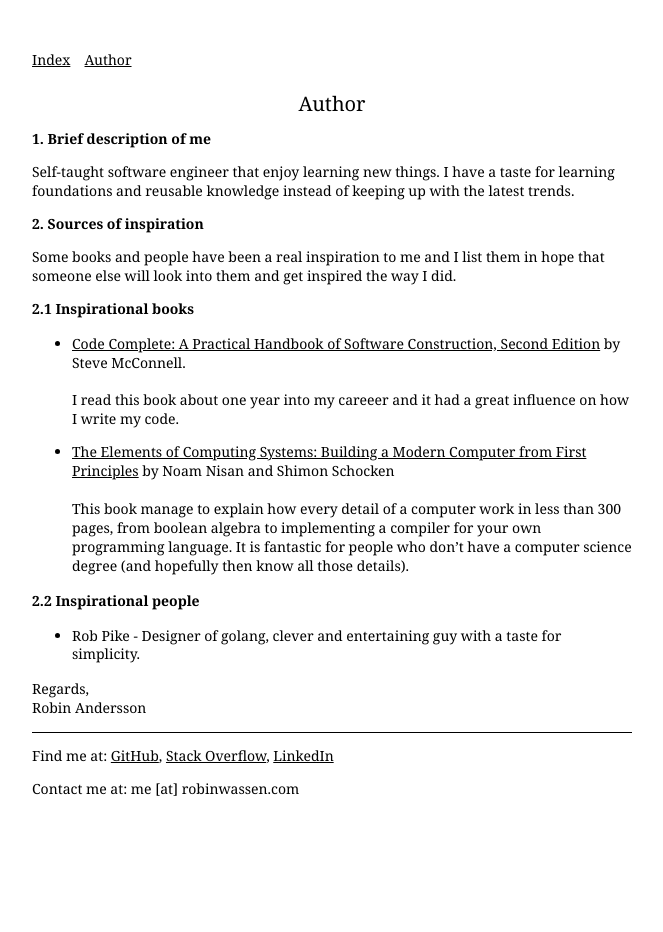
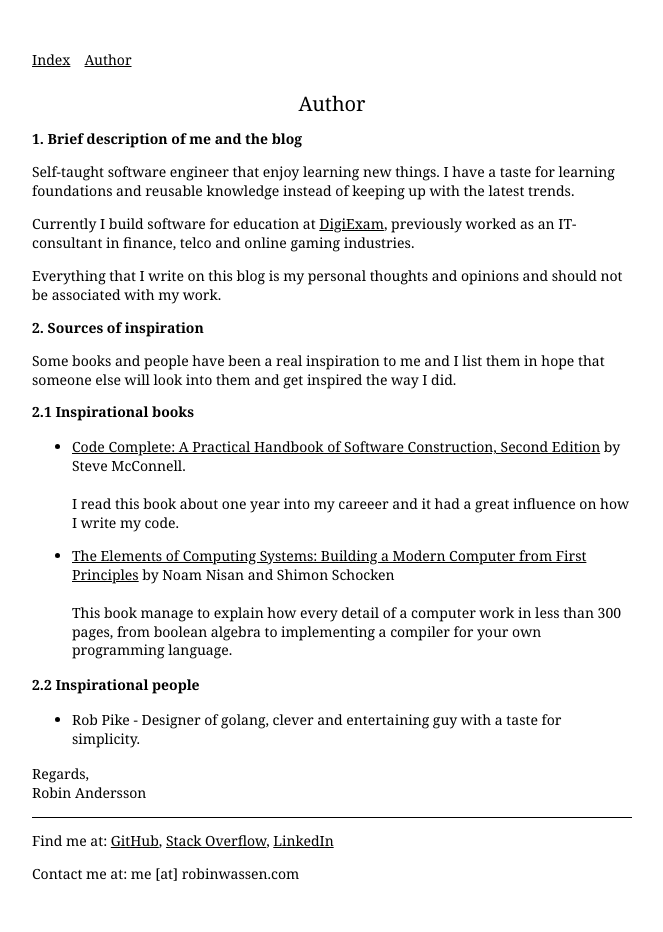
Before and after one commit to robinwassen/robinwassen.github.io, a Jekyll site: the page built from author.md, in a window 1280 px wide. Shown: the whole page, without its empty margins (308-971 px from the left). Built offline with Jekyll 4.4.1, drawn with Linux system fonts in a browser that asks for light colours; before the commit the page ends 900 px from its top, so only the background shows below that.

Commit message:
Updated the author text

```diff
--- a/author.md
+++ b/author.md
@@ -4,9 +4,13 @@ title: Author
 permalink: /author/
 ---
 
-## 1. Brief description of me
+## 1. Brief description of me and the blog
 
 Self-taught software engineer that enjoy learning new things. I have a taste for learning foundations and reusable knowledge instead of keeping up with the latest trends.
+
+Currently I build software for education at [DigiExam](https://www.digiexam.se), previously worked as an IT-consultant in finance, telco and online gaming industries.
+
+Everything that I write on this blog is my personal thoughts and opinions and should not be associated with my work.
 
 ## 2. Sources of inspiration
 
@@ -16,7 +20,7 @@ Some books and people have been a real inspiration to me and I list them in hope
 
 * [Code Complete: A Practical Handbook of Software Construction, Second Edition]() by Steve McConnell. <br /><br />I read this book about one year into my careeer and it had a great influence on how I write my code.
 
-* [The Elements of Computing Systems: Building a Modern Computer from First Principles]() by Noam Nisan and Shimon Schocken <br /><br />This book manage to explain how every detail of a computer work in less than 300 pages, from boolean algebra to implementing a compiler for your own programming language. It is fantastic for people who don't have a computer science degree (and hopefully then know all those details).
+* [The Elements of Computing Systems: Building a Modern Computer from First Principles]() by Noam Nisan and Shimon Schocken <br /><br />This book manage to explain how every detail of a computer work in less than 300 pages, from boolean algebra to implementing a compiler for your own programming language.
 
 ### 2.2 Inspirational people
 
```
